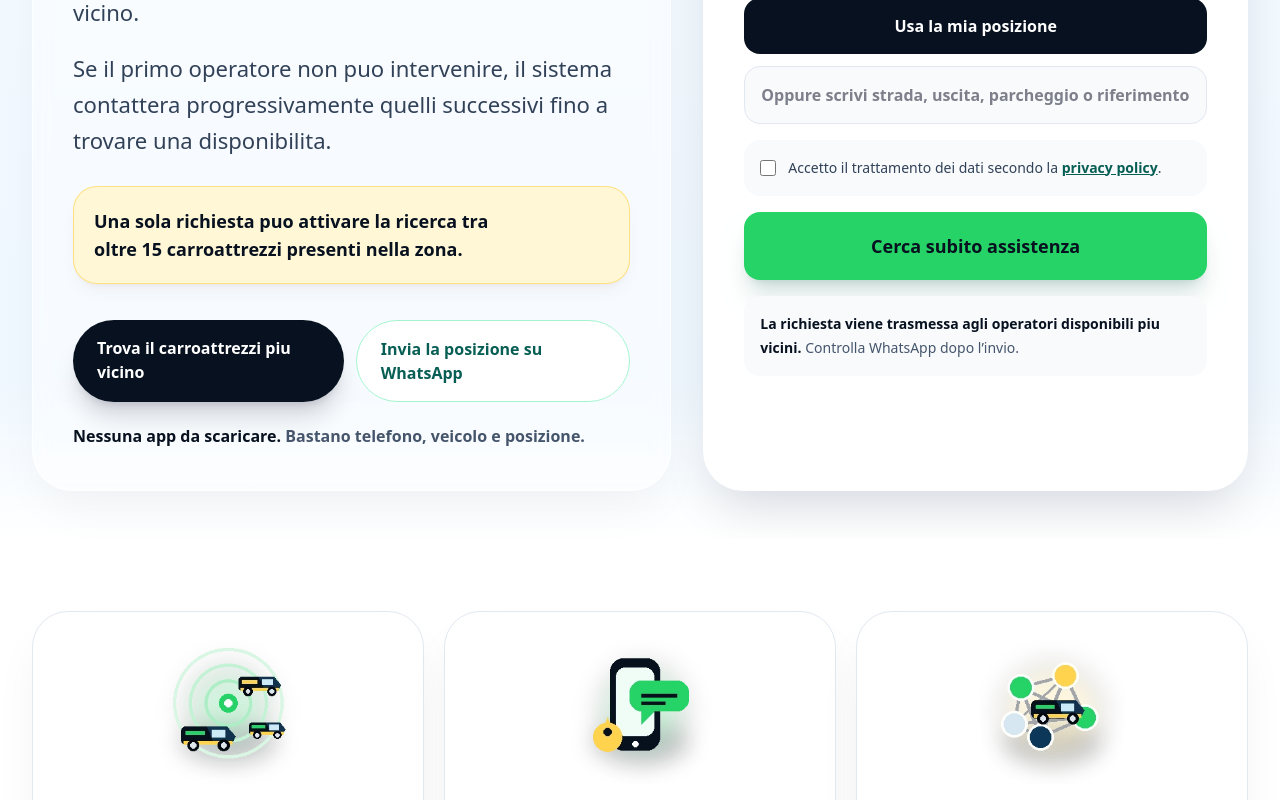
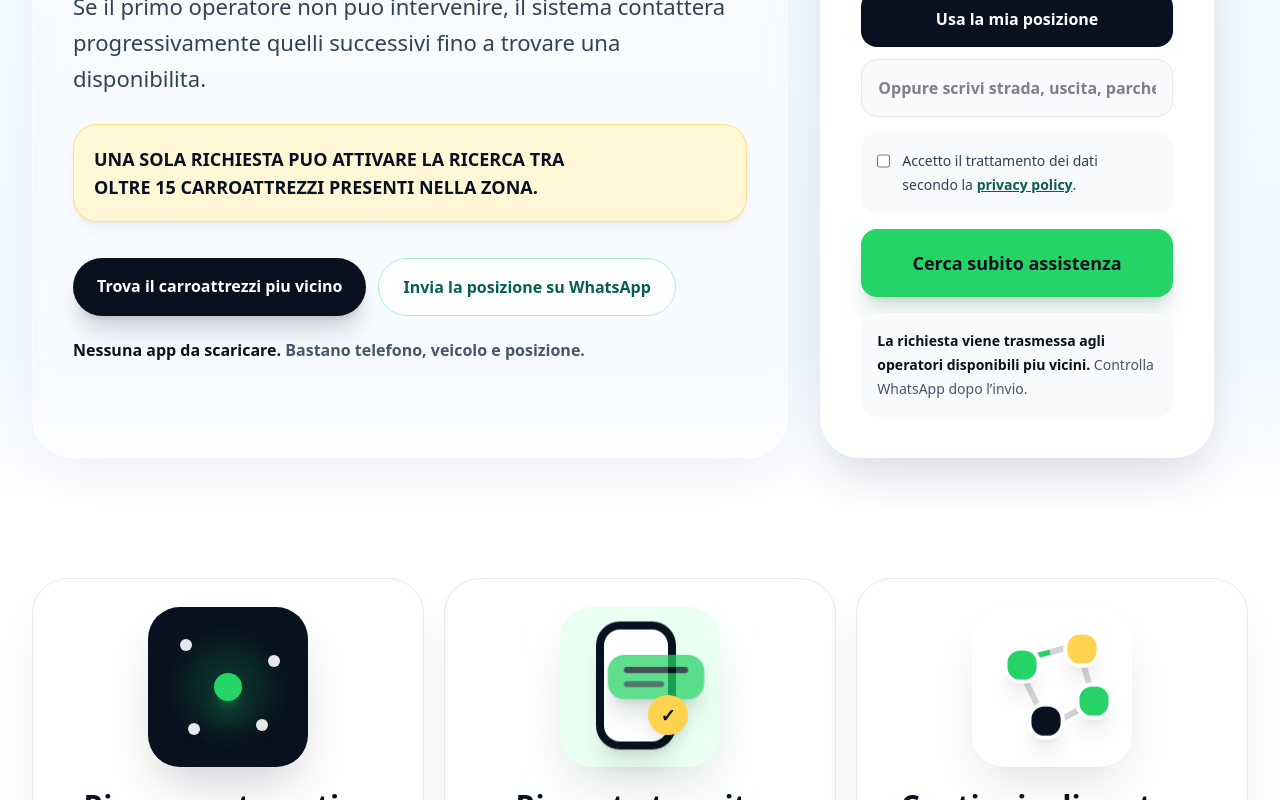
Before and after one commit to alessio-aesthetic/viasos.it, a Next.js app: page / in a window 1280 px wide. Shown: the part 820-1620 px from the top of the page. Built offline with nearby package versions, Linux system fonts and the light colour scheme.

Commit message:
Add animated trust visuals

```diff
--- a/src/app/page.tsx
+++ b/src/app/page.tsx
@@ -1,9 +1,9 @@
 import type { Metadata } from 'next'
-import Image from 'next/image'
 
 import { EmergencyForm } from '@/components/viasos/emergency-form'
 import { Footer } from '@/components/viasos/footer'
 import { Header } from '@/components/viasos/header'
+import { TrustVisual } from '@/components/viasos/trust-visuals'
 import {
   Comparison,
   Coverage,
@@ -112,8 +112,8 @@ function Hero() {
             Soccorso stradale in tutta Italia
           </p>
             <h1 className="mt-7 max-w-6xl text-5xl font-black tracking-tight text-[#07111f] sm:text-6xl lg:text-7xl xl:text-[5.5rem] xl:leading-[0.9]">
-            Il carroattrezzi piu vicino a te, trovato in pochi secondi
-          </h1>
+              IL CARROATTREZZI PIU VICINO A TE, TROVATO IN POCHI SECONDI
+            </h1>
           <div className="mt-8 max-w-4xl space-y-5 text-xl leading-8 text-slate-700 lg:text-[1.38rem] lg:leading-9">
             <p>
               <strong className="font-black text-[#07111f]">
@@ -129,9 +129,9 @@ function Hero() {
             </p>
           </div>
           <p className="mt-7 max-w-3xl rounded-3xl border border-[#ffd34d]/60 bg-[#fff7d6] p-5 text-lg leading-7 font-black text-[#07111f] shadow-lg shadow-amber-950/5">
-            Una sola richiesta puo attivare la ricerca tra{' '}
-            <span className="whitespace-nowrap">oltre 15 carroattrezzi</span>{' '}
-            presenti nella zona.
+            UNA SOLA RICHIESTA PUO ATTIVARE LA RICERCA TRA{' '}
+            <span className="whitespace-nowrap">OLTRE 15 CARROATTREZZI</span>{' '}
+            PRESENTI NELLA ZONA.
           </p>
           <div className="mt-9 flex flex-col gap-3 sm:flex-row">
             <a
@@ -165,17 +165,17 @@ function TrustHighlights() {
     {
       title: 'Ricerca automatica per vicinanza',
       text: 'ViaSOS parte dalla tua posizione e verifica gli operatori più vicini.',
-      image: '/images/micro/trust-nearby-premium.webp',
+      visual: 'nearby' as const,
     },
     {
       title: 'Risposta tramite WhatsApp',
       text: 'Invii una sola richiesta e ricevi il riscontro nel canale più comodo.',
-      image: '/images/micro/trust-whatsapp-premium.webp',
+      visual: 'whatsapp' as const,
     },
     {
       title: 'Centinaia di partner in Italia',
       text: 'Una rete nazionale pensata per trovare disponibilità nella zona.',
-      image: '/images/micro/trust-partners-premium.webp',
+      visual: 'network' as const,
     },
   ]
 
@@ -188,14 +188,7 @@ function TrustHighlights() {
               key={item.title}
               className="group rounded-[2.25rem] border border-slate-200 bg-white p-7 text-center shadow-2xl shadow-slate-950/8 transition hover:-translate-y-1 hover:shadow-slate-950/14"
             >
-              <Image
-                src={item.image}
-                alt=""
-                width={220}
-                height={220}
-                className="mx-auto size-32 object-contain transition duration-300 group-hover:scale-105 lg:size-36"
-                priority
-              />
+              <TrustVisual type={item.visual} />
               <h2 className="mx-auto mt-5 max-w-sm text-2xl font-black leading-tight text-[#07111f] lg:text-3xl">
                 {item.title}
               </h2>
--- /dev/null
+++ b/src/components/viasos/trust-visuals.tsx
@@ -0,0 +1,63 @@
+function RadarVisual() {
+  return (
+    <div className="relative mx-auto size-40 overflow-hidden rounded-[2rem] bg-[#07111f] shadow-2xl shadow-slate-950/20">
+      <div className="absolute inset-0 bg-[radial-gradient(circle_at_center,rgba(37,211,102,0.22),transparent_54%)]" />
+      <div className="absolute inset-5 rounded-full border border-[#25d366]/20 [animation:viasos-scan_2.6s_ease-out_infinite]" />
+      <div className="absolute inset-9 rounded-full border border-[#25d366]/30 [animation:viasos-scan_2.6s_ease-out_infinite_0.55s]" />
+      <div className="absolute left-1/2 top-1/2 size-7 -translate-x-1/2 -translate-y-1/2 rounded-full bg-[#25d366] shadow-xl shadow-[#25d366]/40" />
+      {['left-8 top-8', 'right-7 top-12', 'left-10 bottom-8', 'right-10 bottom-9'].map(
+        (position) => (
+          <span
+            key={position}
+            className={`absolute ${position} size-3 rounded-full bg-white/90 shadow-lg`}
+          />
+        ),
+      )}
+    </div>
+  )
+}
+
+function WhatsAppVisual() {
+  return (
+    <div className="relative mx-auto size-40 rounded-[2rem] bg-[#e9fff2] shadow-2xl shadow-emerald-950/15">
+      <div className="absolute left-9 top-5 h-32 w-20 rounded-[1.5rem] bg-[#07111f] p-2 shadow-xl [animation:viasos-float_3s_ease-in-out_infinite]">
+        <div className="h-full rounded-[1rem] bg-white" />
+      </div>
+      <div className="absolute right-4 top-12 rounded-2xl bg-[#25d366] px-4 py-3 shadow-xl shadow-emerald-950/20 [animation:viasos-pulse-soft_2.4s_ease-in-out_infinite]">
+        <div className="h-1.5 w-16 rounded-full bg-[#07111f]" />
+        <div className="mt-2 h-1.5 w-10 rounded-full bg-[#07111f]/70" />
+      </div>
+      <div className="absolute bottom-8 right-8 grid size-10 place-items-center rounded-full bg-[#ffd34d] text-[#07111f] shadow-lg">
+        <span className="text-lg font-black">✓</span>
+      </div>
+    </div>
+  )
+}
+
+function NetworkVisual() {
+  return (
+    <div className="relative mx-auto size-40 rounded-[2rem] bg-white shadow-2xl shadow-slate-950/12">
+      <svg viewBox="0 0 160 160" className="absolute inset-0 size-full" aria-hidden="true">
+        <path d="M44 54 106 38 122 94 76 120 44 54Z" fill="none" stroke="#07111f" strokeOpacity=".18" strokeWidth="6" />
+        <path d="M44 54 106 38 122 94" fill="none" stroke="#25d366" strokeWidth="5" strokeDasharray="180" strokeDashoffset="180" className="[animation:viasos-route_3s_ease-in-out_infinite]" />
+      </svg>
+      {[
+        ['left-8 top-10 bg-[#25d366]'],
+        ['right-8 top-6 bg-[#ffd34d]'],
+        ['right-5 bottom-12 bg-[#25d366]'],
+        ['left-14 bottom-7 bg-[#07111f]'],
+      ].map(([classes]) => (
+        <span
+          key={classes}
+          className={`absolute ${classes} size-9 rounded-2xl border-4 border-white shadow-xl [animation:viasos-pulse-soft_2.8s_ease-in-out_infinite]`}
+        />
+      ))}
+    </div>
+  )
+}
+
+export function TrustVisual({ type }: { type: 'nearby' | 'whatsapp' | 'network' }) {
+  if (type === 'nearby') return <RadarVisual />
+  if (type === 'whatsapp') return <WhatsAppVisual />
+  return <NetworkVisual />
+}
```
